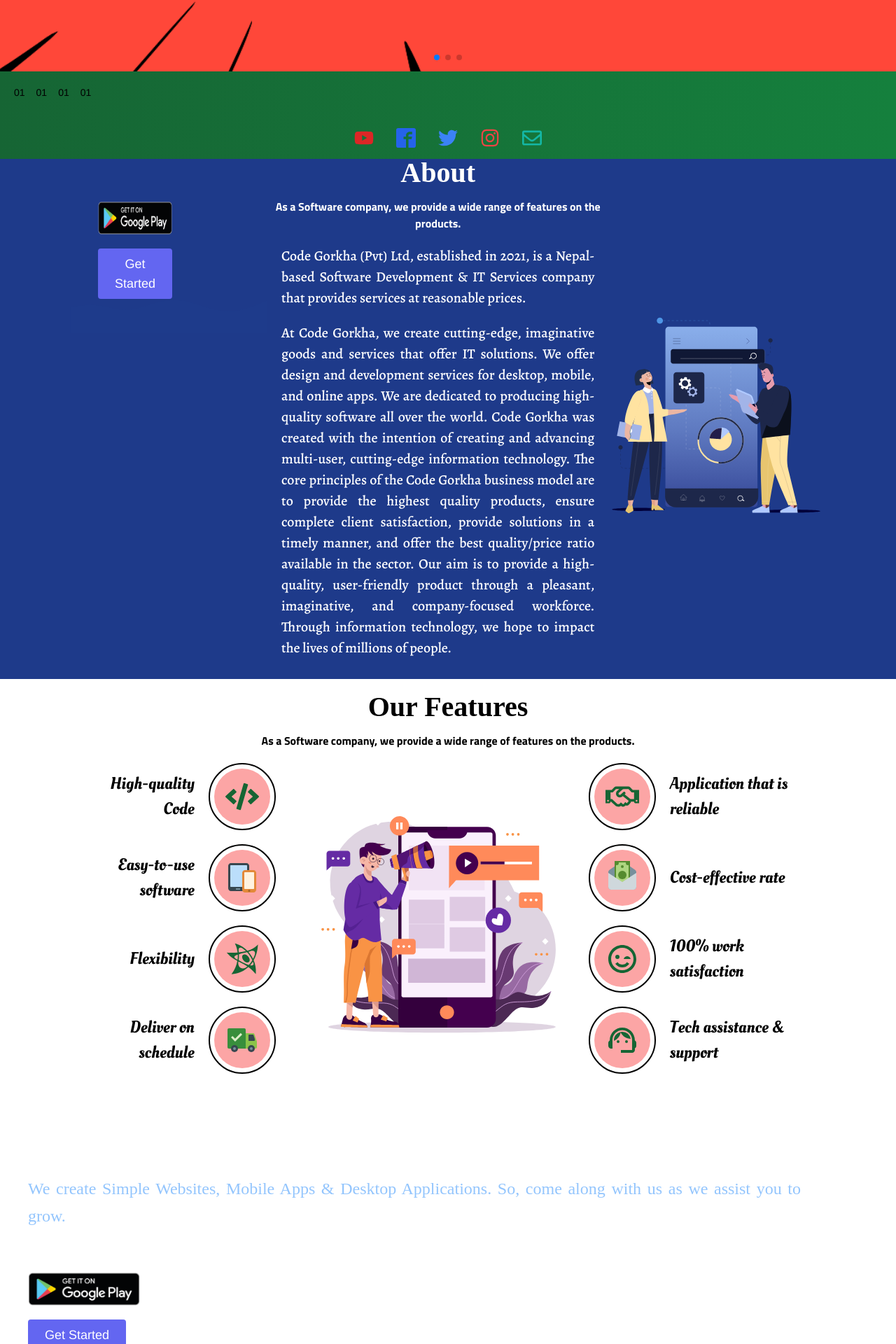
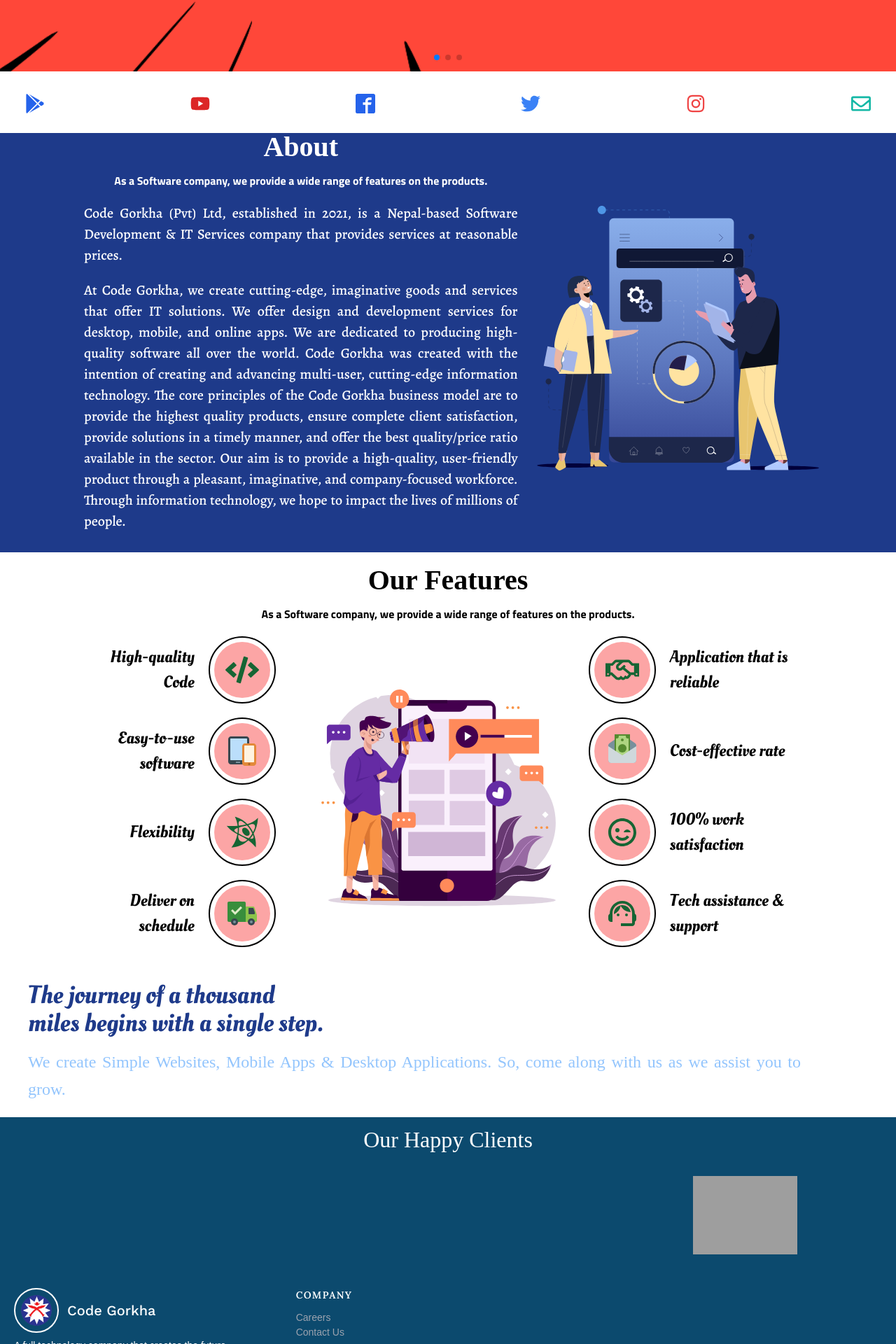
Before and after one commit to sandeepflutter/digiquotes-web, a React (Create React App) app: page / in a window 1280 px wide. Shown: the part 586-2506 px from the top of the page at 70% size. Built offline with nearby package versions, Linux system fonts and the light colour scheme; grey boxes are pictures that could not be loaded; the HTML template or start-up script is replaced by a standard one; a web font is replaced by a local one.

Commit message:
feature+++

```diff
--- a/src/Home/About.js
+++ b/src/Home/About.js
@@ -4,9 +4,6 @@
 import ab from '../Asset/pp.json';
 import AOS from 'aos';
 import 'aos/dist/aos.css'
-import {Link} from 'react-scroll';
-import gp from '../Asset/gp.png';
-import wave from '../Asset/wave.svg'
 
 export const About  =  () => {
 useEffect(
@@ -21,27 +18,6 @@
 <div id="about" class=" bg-blue-900 body-font">
 <section  class="pb-5 lg:pb-[9px] pl-5 pr-5">
    <div class="px-3 lg:px-20 sm:px-10 md:px-5 lg:flex md:flex">
-   <section class="pt-5">
-   <div class=" px-10 lg:flex items-center content-center md:flex lg:justify-between md:justify-between sm:justify-center justify-center">
-
-
-      <div class="flex ">
-      <div class="lg:flex-grow lg:pr-24 md:pr-16 flex flex-col md:items-start md:text-left mb-16 md:mb-0 items-center text-center">
-
-     <div class="justify-center lg:pt-10">
-
-      <a href='https://play.google.com/store/apps/developer?id=CodeGurkha&hl=en&gl=US' target="_blank" rel="noreferrer" class="pb-5 flex title-font font-medium items-center md:justify-start justify-center text-white">
-      <img src={gp} alt='' class=" w-40 h-12"/>
-      </a>
-      <Link to="about" spy={true} smooth={true} offset={-100} duration={600} href="#">
-      <button class="inline-flex text-white bg-indigo-500 border-0 py-2 px-6 focus:outline-none hover:bg-indigo-600 rounded text-lg ">Get Started</button>
-      </Link>
-   </div>
-    </div>
-      </div>
-</div>
-<img src={wave} class="col-start-1 row-start-1 self-center" z-1 alt="Tailwind Play" />
-</section>
 <div data-aos="fade-right"
      data-aos-easing="ease-in-sine" className='lg:w-[200vh] md:w-[200vh]'>
       <div class="flex flex-wrap -mx-4">
--- a/src/Home/Features.js
+++ b/src/Home/Features.js
@@ -162,19 +162,11 @@
 
       <div class="flex ">
       <div class="lg:flex-grow lg:pr-24 md:pr-16 flex flex-col md:items-start md:text-left mb-16 md:mb-0 items-center text-center">
-      <h1 class="title-font font-oleo sm:text-4xl text-3xl mb-4 font-medium text-white">The journey of a thousand
+      <h1 class="title-font font-oleo sm:text-4xl text-3xl mb-4 font-medium text-blue-900">The journey of a thousand
         <br class="hidden lg:inline-block"/>miles begins with a single step.
       </h1>
       <p class="mb-5 leading-relaxed text-blue-300 text-justify font-rancho text-2xl">We create Simple Websites, Mobile Apps & Desktop Applications. So, come along with us as we assist you to grow.</p>
-      <div class="justify-center lg:pt-10">
 
-      <a href='https://play.google.com/store/apps/developer?id=CodeGurkha&hl=en&gl=US' target="_blank" rel="noreferrer" class="pb-5 flex title-font font-medium items-center md:justify-start justify-center text-white">
-      <img src={gp} alt='' class=" w-40 h-12"/>
-      </a>
-      <Link to="about" spy={true} smooth={true} offset={-100} duration={600} href="#">
-      <button class="inline-flex text-white bg-indigo-500 border-0 py-2 px-6 focus:outline-none hover:bg-indigo-600 rounded text-lg ">Get Started</button>
-      </Link>
-   </div>
     </div>
       </div>
 </div>
--- a/src/Home/Landing.js
+++ b/src/Home/Landing.js
@@ -6,26 +6,26 @@
 import { FaTwitter } from "react-icons/fa";
 import { FaRegEnvelope } from "react-icons/fa";
 import {FaInstagram}from 'react-icons/fa';
-
+import {FaGooglePlay}from 'react-icons/fa';
 export const Landing  = () => {
     return (
 
-<div id="home" class=" bg-gradient-to-r from-green-800 to-green-700 body-font">
+<div id="home" class=" bg-gradient-to-r bg-white body-font">
   <div className='h-[80vh]'>
     <Screen/>
   </div>
 
-<section class="py-5 px-5 flex align-center justify-">
-<div class="grid lg:grid-cols-4 md:grid-cols-4 grid-cols-2 gap-4">
-  <div>01</div>
-  <div>01</div>
-  <div>01</div>
-  <div>01</div>
-</div>
-</section>
 
-<div className="flex align-center justify-center mt-1">
 
+<div className="flex align-center justify-between mt-1 px-5 py-3 bg-white">
+
+<a
+    className="text-[3.5vh] m-1 p-1 sm:m-2 sm:p-2 text-blue-600 hover:bg-blue-600 hover:text-white transition-colors duration-300"
+    href={null} target="_blank" rel="noreferrer"
+  >
+    <FaGooglePlay/>
+    <span class="sr-only">Youtube</span>
+  </a>
 
 
   <a
@@ -62,7 +62,7 @@
     className="text-[3.5vh] m-1 p-1 sm:m-2 sm:p-2 text-teal-500 hover:bg-teal-500 hover:text-white transition-colors duration-300"
     href={"https://mail.google.com/mail/?view=cm&fs=1&to="+null } target="_blank" rel="noreferrer"
   >
-    <FaRegEnvelope class="animate-pulse"/>
+    <FaRegEnvelope/>
     <span class="sr-only">Email</span>
   </a>
 </div>
--- a/src/Home/Screen.js
+++ b/src/Home/Screen.js
@@ -1,4 +1,4 @@
-import React, { useRef, useState } from "react";
+import React from "react";
 // Import Swiper React components
 import { Swiper, SwiperSlide } from "swiper/react";
 
--- a/src/Link/Career.js
+++ b/src/Link/Career.js
@@ -14,6 +14,14 @@
   </div>
 </section>
    <Footer/>
+   <section class="bg-white py-5 justify-between mt-1 px-5">
+<div class="grid lg:grid-cols-4 md:grid-cols-4 grid-cols-2 gap-4">
+  <div>01</div>
+  <div>01</div>
+  <div>01</div>
+  <div>01</div>
+</div>
+</section>
     </div>
   );
 };
--- a/src/Navbar/Nav.js
+++ b/src/Navbar/Nav.js
@@ -10,7 +10,7 @@
 function Nav() {
   const [isOpen, setIsOpen] = useState(false);
   return (
-    <div className=" sticky z-50 top-0 bg-gradient-to-r from-green-800 to-green-700 " >
+    <div className=" sticky z-50 top-0 bg-gradient-to-r from-blue-800 to-blue-700 " >
       <div className=" px-4 sm:px-6 lg:px-8">
       <div className="relative flex items-center justify-center h-12">
 
```
